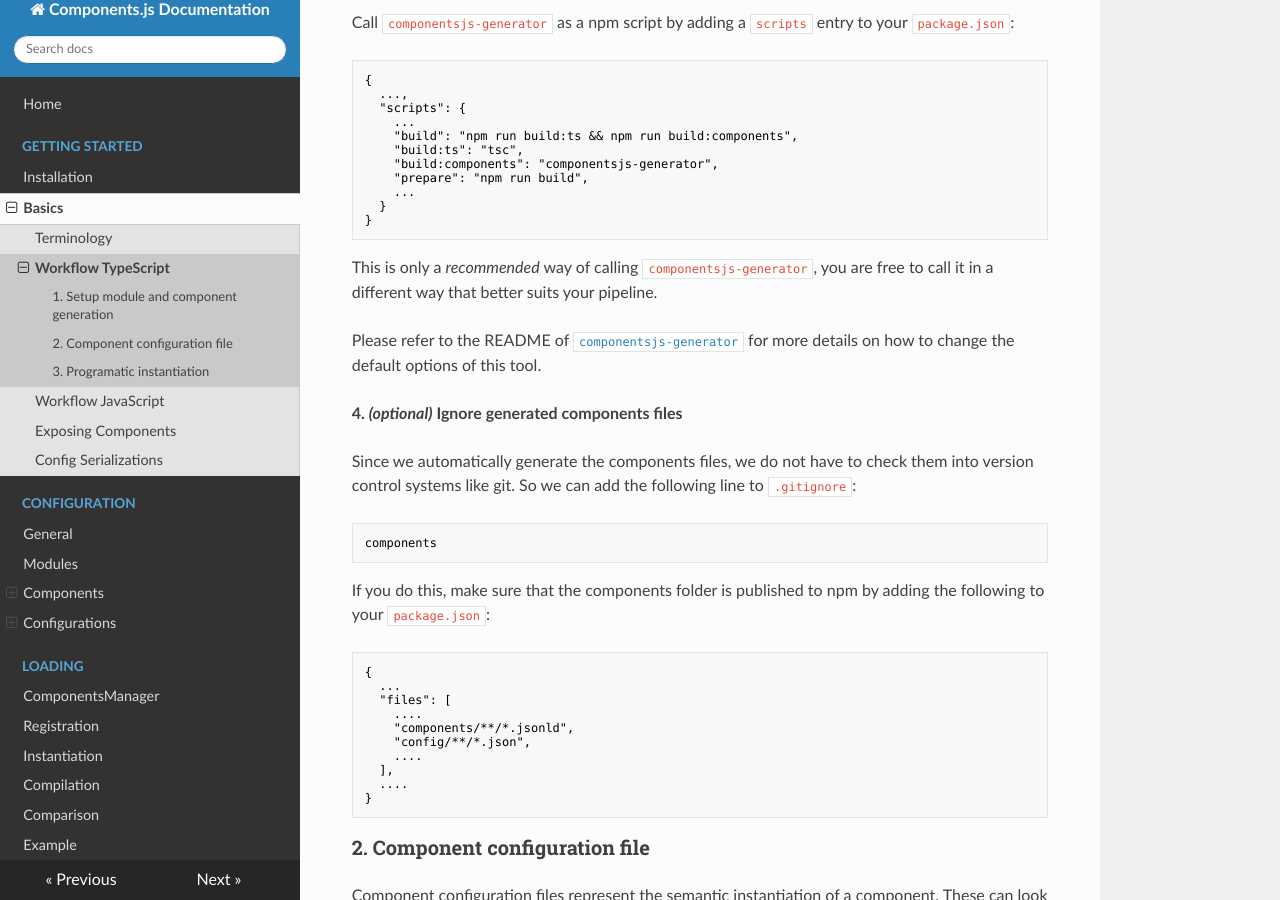
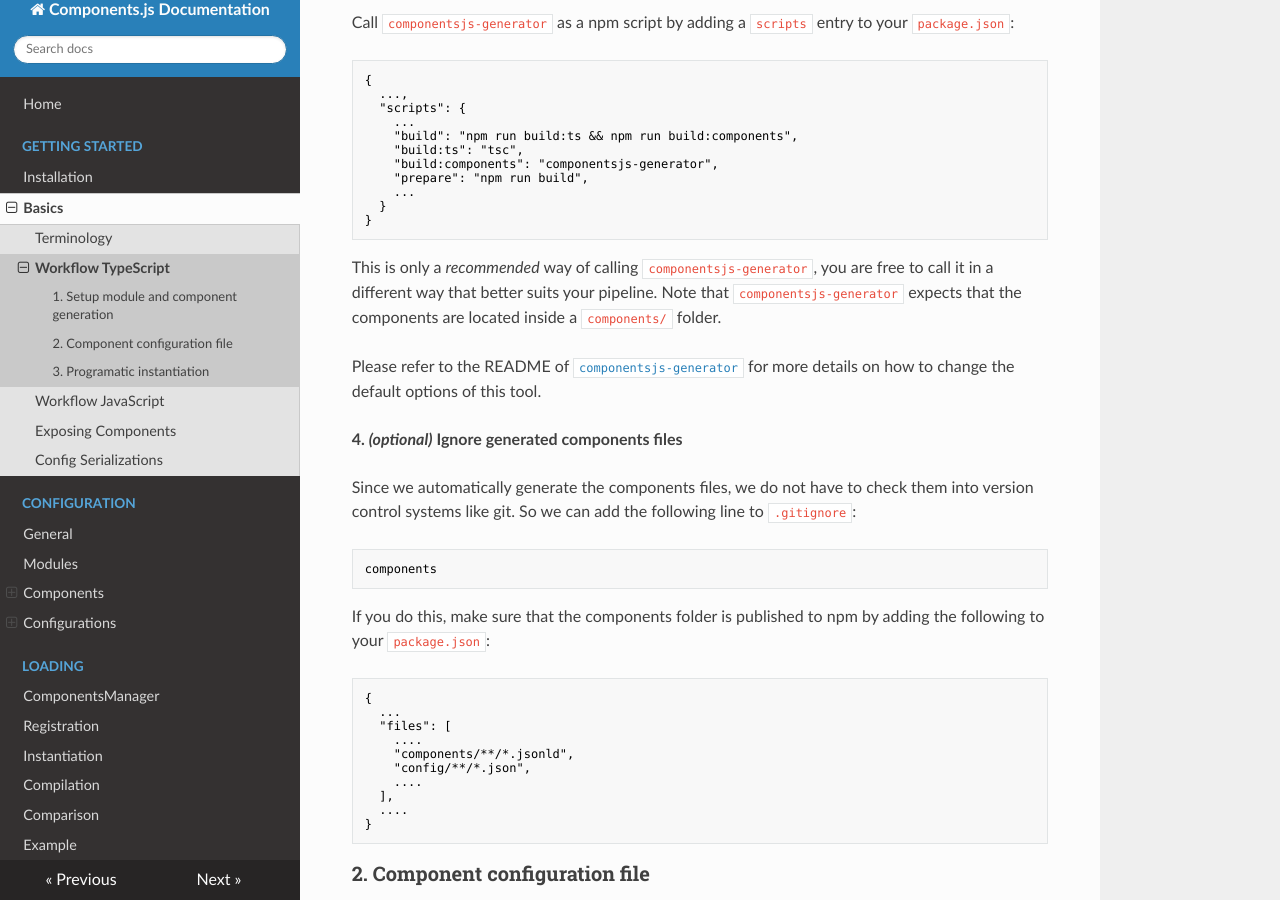
Before and after one commit to LinkedSoftwareDependencies/Documentation-Components.js, an MkDocs documentation site: the page built from docs/getting_started/basics/workflow_ts.md, in a window 1280 px wide and 900 px high, scrolled down 1045 px. Built offline with MkDocs 1.6.1, drawn with Linux system fonts in a browser that asks for light colours; nearby versions of some CDN libraries; old or Windows-style settings are respelled for this version of MkDocs.

Commit message:
notify users of expected location of components using 'lsd:module': true

```diff
--- a/docs/getting_started/basics/workflow_ts.md
+++ b/docs/getting_started/basics/workflow_ts.md
@@ -62,6 +62,7 @@ Call `componentsjs-generator` as a npm script by adding a `scripts` entry to you
 
 This is only a _recommended_ way of calling `componentsjs-generator`,
 you are free to call it in a different way that better suits your pipeline.
+Note that `componentsjs-generator` expects that the components are located inside a `components/` folder.
 
 Please refer to the README of [`componentsjs-generator`](https://github.com/LinkedSoftwareDependencies/Components-Generator.js)
 for more details on how to change the default options of this tool.
```
